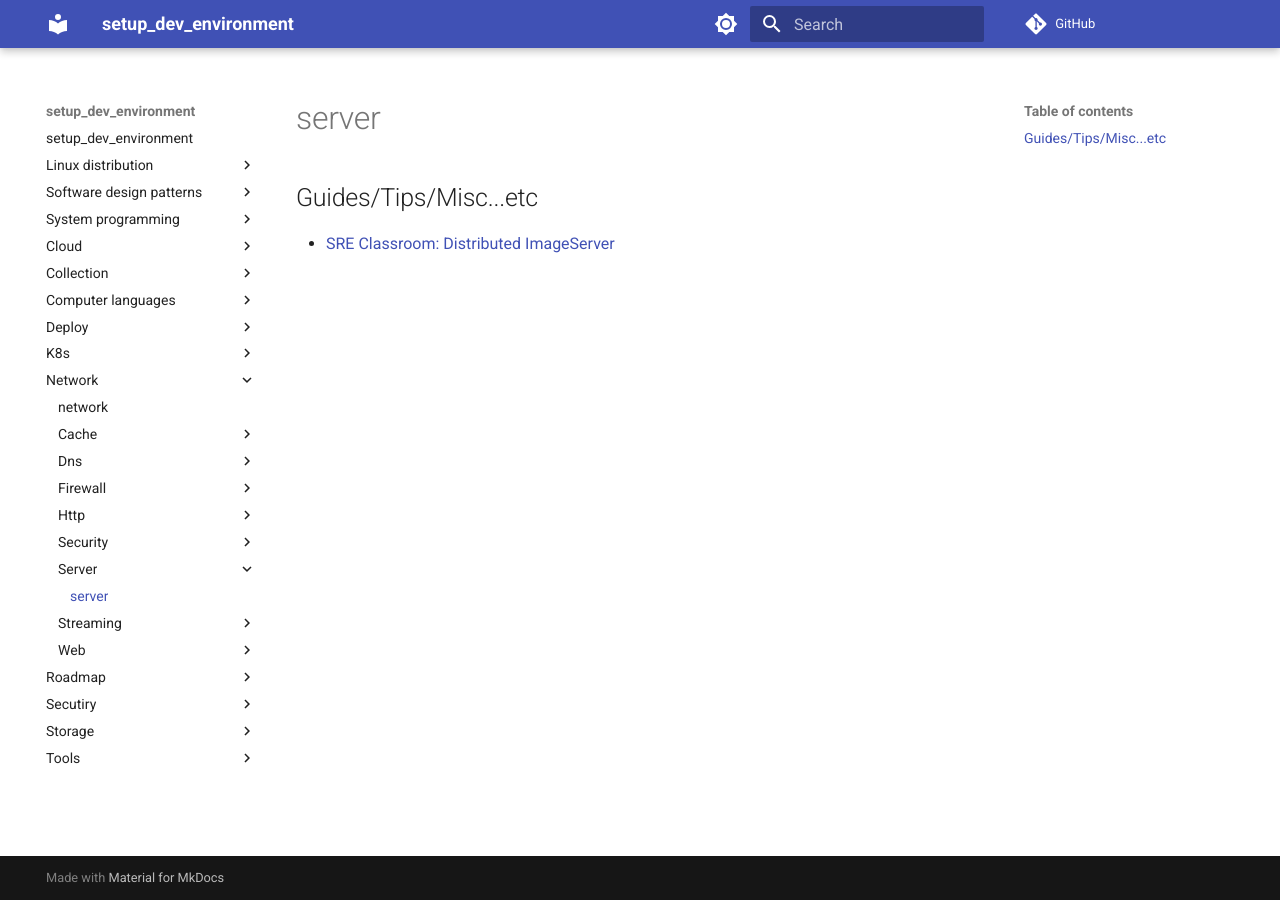
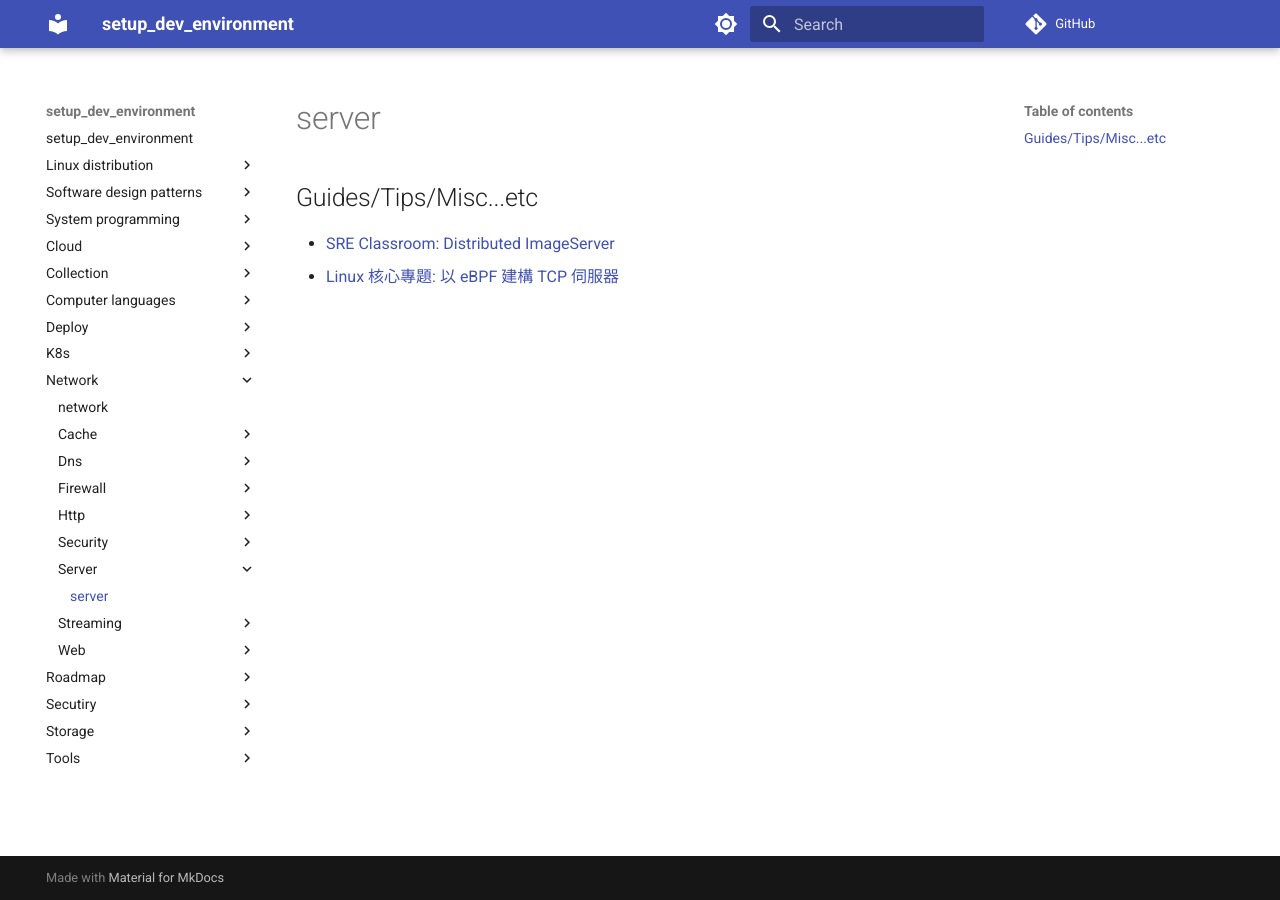
Before and after one commit to hong539/setup_dev_environment, an MkDocs documentation site: the page built from docs/network/server/server.md, in a window 1280 px wide. Built offline with MkDocs 1.6.1 and Material for MkDocs 9.7.7, drawn with Linux system fonts in a browser that asks for light colours; comment, search, counter and statistics services are not loaded.

Commit message:
Update docs

```diff
--- a/docs/network/server/server.md
+++ b/docs/network/server/server.md
@@ -3,3 +3,4 @@
 ## Guides/Tips/Misc...etc
 
 * [SRE Classroom: Distributed ImageServer](https://sre.google/classroom/imageserver/)
+* [Linux 核心專題: 以 eBPF 建構 TCP 伺服器](https://hackmd.io/@sysprog/ryBw0adH2)
```
Also changed, not shown: docs/network/network.md (+1 -0 lines).
